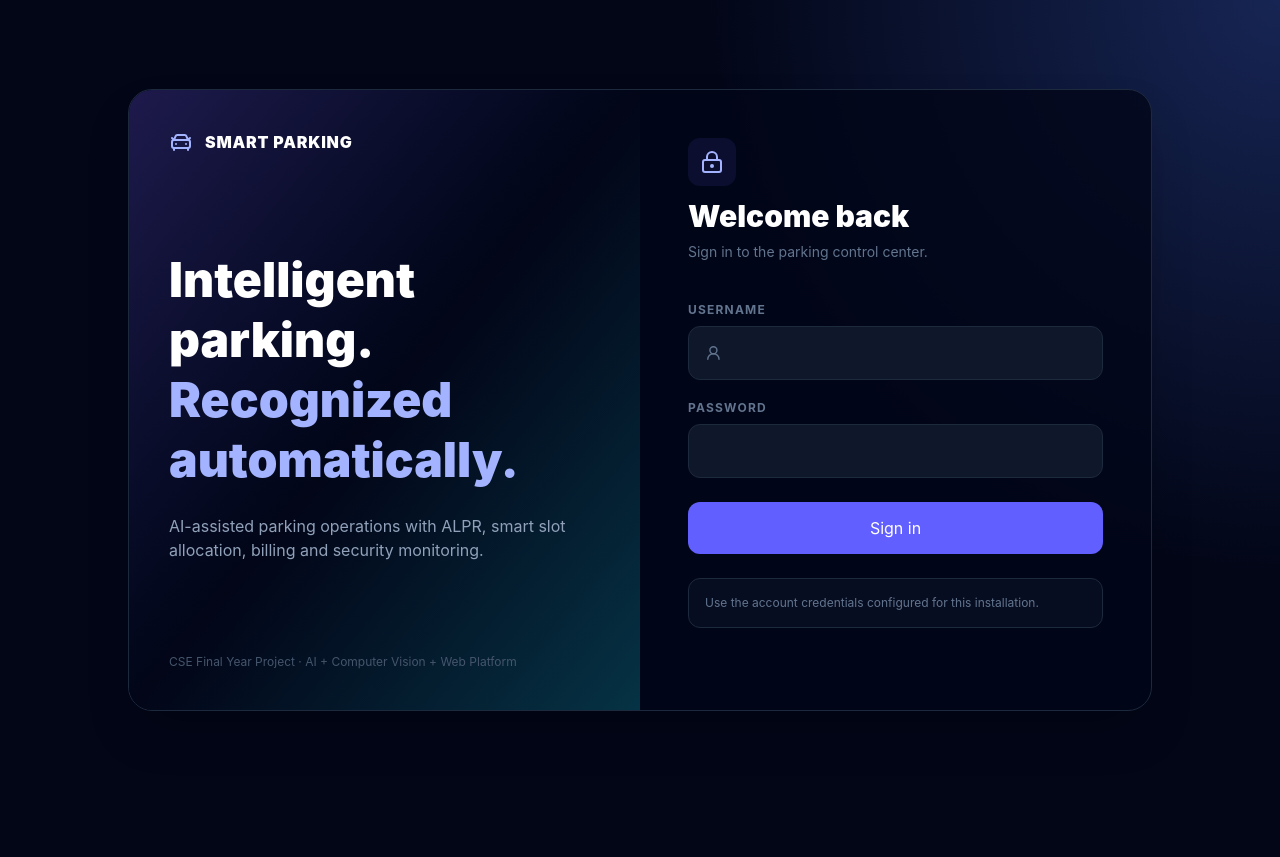
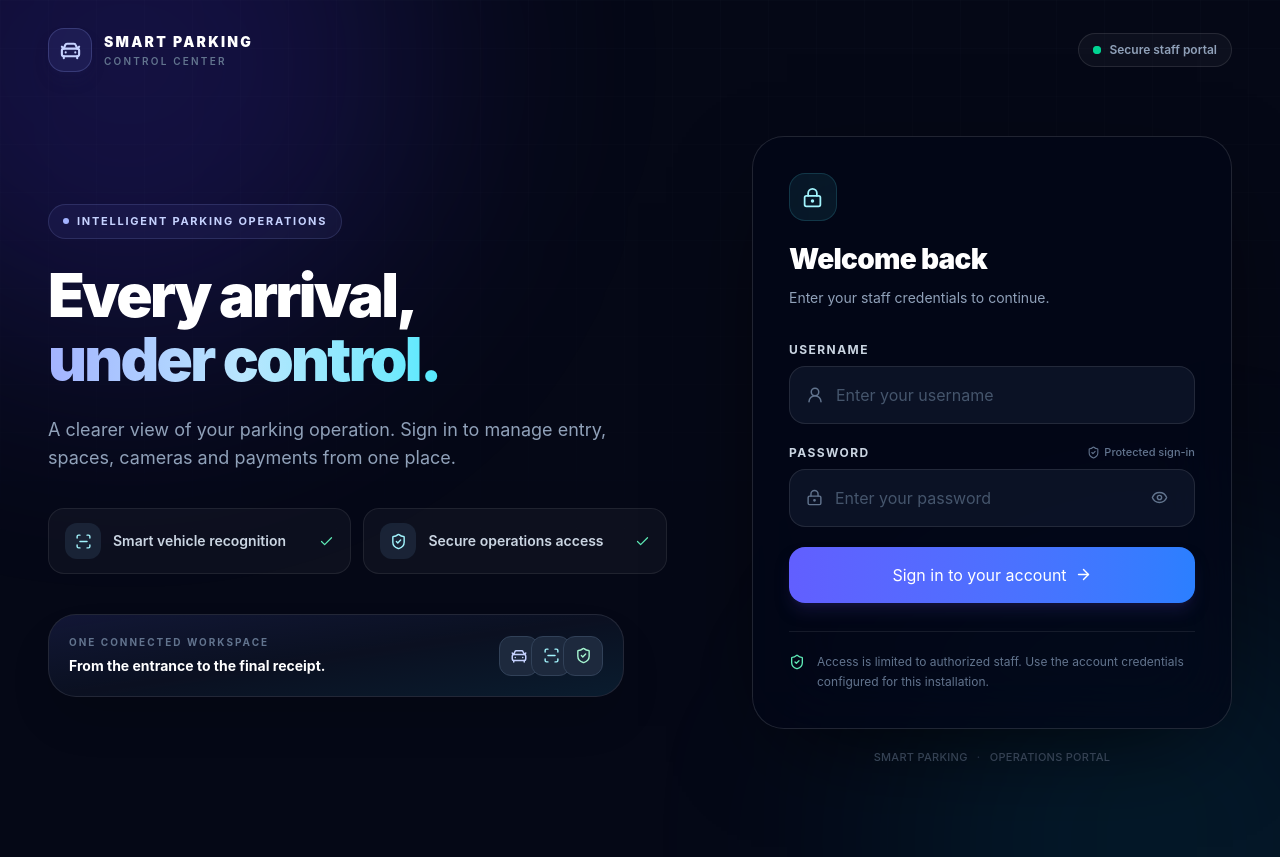
Before and after one commit to nomankarim8/smart-parking, a React (Vite) app in the folder frontend/: page /login in a window 1280 px wide. Before the commit the page ends 800 px from the top, so only its background shows below. Built offline with nearby package versions, Linux system fonts and the light colour scheme; no server answers.

Commit message:
update Login.tsx and smart-parking-final-verified.zip

```diff
--- a/frontend/src/pages/Login.tsx
+++ b/frontend/src/pages/Login.tsx
@@ -1,92 +1,215 @@
 import { FormEvent, useState } from 'react';
 import { useNavigate } from 'react-router-dom';
-import { CarFront, LockKeyhole, UserRound } from 'lucide-react';
+import {
+  ArrowRight,
+  CarFront,
+  Check,
+  Eye,
+  EyeOff,
+  LockKeyhole,
+  ScanLine,
+  ShieldCheck,
+  UserRound,
+} from 'lucide-react';
 import { useAuth } from '../context/AuthContext';
+
+const highlights = [
+  { icon: ScanLine, label: 'Smart vehicle recognition' },
+  { icon: ShieldCheck, label: 'Secure operations access' },
+];
 
 export default function Login() {
   const { login } = useAuth();
   const navigate = useNavigate();
   const [username, setUsername] = useState('');
   const [password, setPassword] = useState('');
+  const [showPassword, setShowPassword] = useState(false);
+  const [isSubmitting, setIsSubmitting] = useState(false);
   const [error, setError] = useState('');
 
   const submit = async (event: FormEvent) => {
     event.preventDefault();
     setError('');
+    setIsSubmitting(true);
     try {
       await login(username, password);
       navigate('/');
     } catch {
-      setError('Login failed. Check username/password and backend connection.');
+      setError('Sign-in failed. Check your credentials and connection, then try again.');
+    } finally {
+      setIsSubmitting(false);
     }
   };
 
   return (
-    <div className="grid min-h-screen place-items-center p-6">
-      <div className="grid w-full max-w-5xl overflow-hidden rounded-3xl border border-slate-800 bg-slate-950/80 shadow-2xl lg:grid-cols-2">
-        <div className="hidden min-h-[620px] bg-gradient-to-br from-indigo-950 via-slate-950 to-cyan-950 p-10 lg:flex lg:flex-col lg:justify-between">
-          <div>
-            <div className="flex items-center gap-3">
-              <CarFront className="text-indigo-300" />
-              <span className="font-black tracking-wider text-white">SMART PARKING</span>
-            </div>
-            <h1 className="mt-24 text-5xl font-black leading-tight text-white">
-              Intelligent parking.<br />
-              <span className="text-indigo-300">Recognized automatically.</span>
-            </h1>
-            <p className="mt-6 max-w-md text-slate-400">
-              AI-assisted parking operations with ALPR, smart slot allocation, billing and security monitoring.
-            </p>
-          </div>
-          <div className="text-xs text-slate-600">CSE Final Year Project · AI + Computer Vision + Web Platform</div>
+    <main className="relative isolate min-h-screen overflow-hidden bg-[#050816] text-white">
+      <div aria-hidden="true" className="pointer-events-none absolute inset-0 -z-10 overflow-hidden">
+        <div className="absolute -left-40 -top-56 h-[36rem] w-[36rem] rounded-full bg-indigo-600/20 blur-[120px]" />
+        <div className="absolute -bottom-64 -right-36 h-[34rem] w-[34rem] rounded-full bg-cyan-500/10 blur-[120px]" />
+        <div className="absolute inset-0 opacity-[0.12] [background-image:linear-gradient(rgba(148,163,184,.16)_1px,transparent_1px),linear-gradient(90deg,rgba(148,163,184,.16)_1px,transparent_1px)] [background-size:48px_48px] [mask-image:linear-gradient(to_bottom,black,transparent_82%)]" />
       </div>
 
-        <form onSubmit={submit} className="p-8 sm:p-12">
-          <div className="mb-10">
-            <div className="mb-3 inline-flex rounded-xl bg-indigo-500/10 p-3 text-indigo-300">
-              <LockKeyhole />
+      <div className="mx-auto flex min-h-screen w-full max-w-[1440px] flex-col px-5 py-5 sm:px-8 sm:py-7 lg:px-12">
+        <header className="flex items-center justify-between">
+          <a href="/login" aria-label="Smart Parking home" className="inline-flex items-center gap-3 rounded-xl">
+            <span className="grid h-11 w-11 place-items-center rounded-2xl border border-indigo-300/20 bg-indigo-400/10 text-indigo-200 shadow-lg shadow-indigo-950/30">
+              <CarFront size={23} strokeWidth={2.2} />
+            </span>
+            <span>
+              <span className="block text-sm font-black tracking-[0.16em] text-white">SMART PARKING</span>
+              <span className="mt-0.5 block text-[10px] font-semibold uppercase tracking-[0.22em] text-slate-500">Control center</span>
+            </span>
+          </a>
+          <div className="hidden items-center gap-2 rounded-full border border-white/10 bg-white/[0.035] px-3.5 py-2 text-xs font-semibold text-slate-400 sm:inline-flex">
+            <span className="relative flex h-2 w-2">
+              <span className="absolute inline-flex h-full w-full animate-ping rounded-full bg-emerald-400/70" />
+              <span className="relative inline-flex h-2 w-2 rounded-full bg-emerald-400" />
+            </span>
+            Secure staff portal
           </div>
-            <h2 className="text-3xl font-black text-white">Welcome back</h2>
-            <p className="mt-2 text-sm text-slate-500">Sign in to the parking control center.</p>
+        </header>
+
+        <div className="grid flex-1 items-center gap-10 py-10 md:grid-cols-[minmax(0,1fr)_minmax(360px,.95fr)] md:gap-8 lg:grid-cols-[minmax(0,1.05fr)_minmax(420px,.85fr)] lg:gap-16 lg:py-16">
+          <section className="mx-auto w-full max-w-2xl lg:mx-0">
+            <div className="mb-6 inline-flex items-center gap-2 rounded-full border border-indigo-300/15 bg-indigo-400/[0.07] px-3.5 py-2 text-[11px] font-bold uppercase tracking-[0.16em] text-indigo-200">
+              <span className="h-1.5 w-1.5 rounded-full bg-indigo-300" />
+              Intelligent parking operations
+            </div>
+            <h1 className="max-w-2xl text-4xl font-black leading-[1.08] tracking-[-0.045em] text-white sm:text-5xl lg:text-6xl">
+              Every arrival,
+              <br />
+              <span className="bg-gradient-to-r from-indigo-300 via-sky-200 to-cyan-300 bg-clip-text text-transparent">
+                under control.
+              </span>
+            </h1>
+            <p className="mt-6 max-w-xl text-base leading-7 text-slate-400 sm:text-lg">
+              A clearer view of your parking operation. Sign in to manage entry, spaces, cameras and payments from one place.
+            </p>
+
+            <div className="mt-9 grid gap-3 sm:grid-cols-2">
+              {highlights.map(({ icon: Icon, label }) => (
+                <div key={label} className="flex items-center gap-3 rounded-2xl border border-white/[0.08] bg-white/[0.035] px-4 py-3.5">
+                  <span className="grid h-9 w-9 shrink-0 place-items-center rounded-xl bg-slate-800/80 text-cyan-200">
+                    <Icon size={17} />
+                  </span>
+                  <span className="text-sm font-semibold text-slate-300">{label}</span>
+                  <Check className="ml-auto shrink-0 text-emerald-300" size={15} />
+                </div>
+              ))}
             </div>
 
-          <label htmlFor="username" className="mb-2 block text-xs font-bold uppercase tracking-widest text-slate-500">
+            <div className="relative mt-10 hidden max-w-xl overflow-hidden rounded-[1.75rem] border border-white/10 bg-slate-900/60 p-5 shadow-2xl shadow-black/20 md:block">
+              <div aria-hidden="true" className="absolute inset-0 bg-gradient-to-br from-indigo-500/[0.09] via-transparent to-cyan-400/[0.06]" />
+              <div className="relative flex items-center justify-between gap-5">
+                <div>
+                  <p className="text-[10px] font-bold uppercase tracking-[0.2em] text-slate-500">One connected workspace</p>
+                  <p className="mt-1.5 text-sm font-bold text-white">From the entrance to the final receipt.</p>
+                </div>
+                <div aria-hidden="true" className="flex -space-x-2">
+                  <span className="grid h-10 w-10 place-items-center rounded-xl border border-slate-700 bg-slate-800 text-indigo-200"><CarFront size={18} /></span>
+                  <span className="grid h-10 w-10 place-items-center rounded-xl border border-slate-700 bg-slate-800 text-cyan-200"><ScanLine size={17} /></span>
+                  <span className="grid h-10 w-10 place-items-center rounded-xl border border-slate-700 bg-slate-800 text-emerald-200"><ShieldCheck size={17} /></span>
+                </div>
+              </div>
+            </div>
+          </section>
+
+          <section aria-labelledby="login-heading" className="mx-auto w-full max-w-[480px] lg:ml-auto lg:mr-0">
+            <div className="rounded-[2rem] border border-white/[0.12] bg-slate-950/70 p-6 shadow-[0_32px_100px_-35px_rgba(0,0,0,.8)] backdrop-blur-2xl sm:p-9">
+              <div className="mb-8">
+                <div className="mb-5 grid h-12 w-12 place-items-center rounded-2xl border border-cyan-300/15 bg-cyan-300/[0.08] text-cyan-200">
+                  <LockKeyhole size={21} />
+                </div>
+                <h2 id="login-heading" className="text-2xl font-black tracking-tight text-white sm:text-[1.75rem]">Welcome back</h2>
+                <p className="mt-2 text-sm leading-6 text-slate-400">Enter your staff credentials to continue.</p>
+              </div>
+
+              <form onSubmit={submit} className="space-y-5">
+                <div>
+                  <label htmlFor="username" className="mb-2 block text-xs font-bold uppercase tracking-[0.12em] text-slate-300">
                     Username
                   </label>
-          <div className="mb-5 flex items-center gap-2 rounded-xl border border-slate-800 bg-slate-900 px-4">
-            <UserRound size={18} className="text-slate-500" />
+                  <div className="group flex items-center gap-3 rounded-2xl border border-white/10 bg-slate-900/75 px-4 transition focus-within:border-indigo-400/70 focus-within:ring-4 focus-within:ring-indigo-400/10">
+                    <UserRound size={18} className="shrink-0 text-slate-500 transition group-focus-within:text-indigo-300" />
                     <input
                       id="username"
                       name="username"
                       autoComplete="username"
+                      autoCapitalize="none"
+                      spellCheck={false}
                       required
-              className="w-full bg-transparent py-3.5 text-white outline-none"
+                      placeholder="Enter your username"
+                      className="min-w-0 w-full bg-transparent py-4 text-sm text-white outline-none placeholder:text-slate-600"
                       value={username}
                       onChange={event => setUsername(event.target.value)}
                     />
                   </div>
+                </div>
 
-          <label htmlFor="password" className="mb-2 block text-xs font-bold uppercase tracking-widest text-slate-500">
+                <div>
+                  <div className="mb-2 flex items-center justify-between">
+                    <label htmlFor="password" className="block text-xs font-bold uppercase tracking-[0.12em] text-slate-300">
                       Password
                     </label>
+                    <span className="inline-flex items-center gap-1 text-[11px] font-medium text-slate-500">
+                      <ShieldCheck size={13} />
+                      Protected sign-in
+                    </span>
+                  </div>
+                  <div className="group flex items-center gap-3 rounded-2xl border border-white/10 bg-slate-900/75 px-4 transition focus-within:border-indigo-400/70 focus-within:ring-4 focus-within:ring-indigo-400/10">
+                    <LockKeyhole size={17} className="shrink-0 text-slate-500 transition group-focus-within:text-indigo-300" />
                     <input
                       id="password"
                       name="password"
-            type="password"
+                      type={showPassword ? 'text' : 'password'}
                       autoComplete="current-password"
                       required
-            className="mb-6 w-full rounded-xl border border-slate-800 bg-slate-900 px-4 py-3.5 text-white outline-none focus:border-indigo-500"
+                      placeholder="Enter your password"
+                      className="min-w-0 w-full bg-transparent py-4 text-sm text-white outline-none placeholder:text-slate-600"
                       value={password}
                       onChange={event => setPassword(event.target.value)}
                     />
-
-          {error && <div role="alert" className="mb-4 rounded-xl border border-rose-500/20 bg-rose-500/10 p-3 text-sm text-rose-300">{error}</div>}
-          <button className="w-full rounded-xl bg-indigo-500 py-3.5 font-bold text-white hover:bg-indigo-400">Sign in</button>
-          <p className="mt-6 rounded-xl border border-slate-800 bg-slate-900/50 p-4 text-xs text-slate-500">
-            Use the account credentials configured for this installation.
-          </p>
-        </form>
+                    <button
+                      type="button"
+                      onClick={() => setShowPassword(value => !value)}
+                      aria-label={showPassword ? 'Hide password' : 'Show password'}
+                      aria-pressed={showPassword}
+                      className="grid h-9 w-9 shrink-0 place-items-center rounded-xl text-slate-500 hover:bg-white/[0.06] hover:text-slate-200"
+                    >
+                      {showPassword ? <EyeOff size={17} /> : <Eye size={17} />}
+                    </button>
                   </div>
                 </div>
+
+                {error && (
+                  <div role="alert" className="rounded-2xl border border-rose-400/20 bg-rose-400/[0.08] px-4 py-3 text-sm leading-5 text-rose-200">
+                    {error}
+                  </div>
+                )}
+
+                <button
+                  type="submit"
+                  disabled={isSubmitting}
+                  className="group flex w-full items-center justify-center gap-2 rounded-2xl bg-gradient-to-r from-indigo-500 to-blue-500 py-4 text-sm font-extrabold text-white shadow-lg shadow-indigo-950/60 transition hover:-translate-y-0.5 hover:from-indigo-400 hover:to-blue-400 hover:shadow-indigo-950/80 disabled:cursor-wait disabled:opacity-70 disabled:hover:translate-y-0"
+                >
+                  {isSubmitting ? 'Signing in…' : 'Sign in to your account'}
+                  {!isSubmitting && <ArrowRight size={17} className="transition group-hover:translate-x-1" />}
+                </button>
+              </form>
+
+              <div className="mt-7 flex items-start gap-3 border-t border-white/[0.08] pt-5">
+                <ShieldCheck size={16} className="mt-0.5 shrink-0 text-emerald-300" />
+                <p className="text-xs leading-5 text-slate-500">
+                  Access is limited to authorized staff. Use the account credentials configured for this installation.
+                </p>
+              </div>
+            </div>
+            <p className="mt-5 text-center text-[11px] font-medium tracking-wide text-slate-600">
+              SMART PARKING <span className="px-1.5 text-slate-700">·</span> OPERATIONS PORTAL
+            </p>
+          </section>
+        </div>
+      </div>
+    </main>
   );
 }
```
Also changed, not shown: 1 other file (tests, documents, lock files or other folders). Lines whose indentation alone changed are shown as unchanged.
